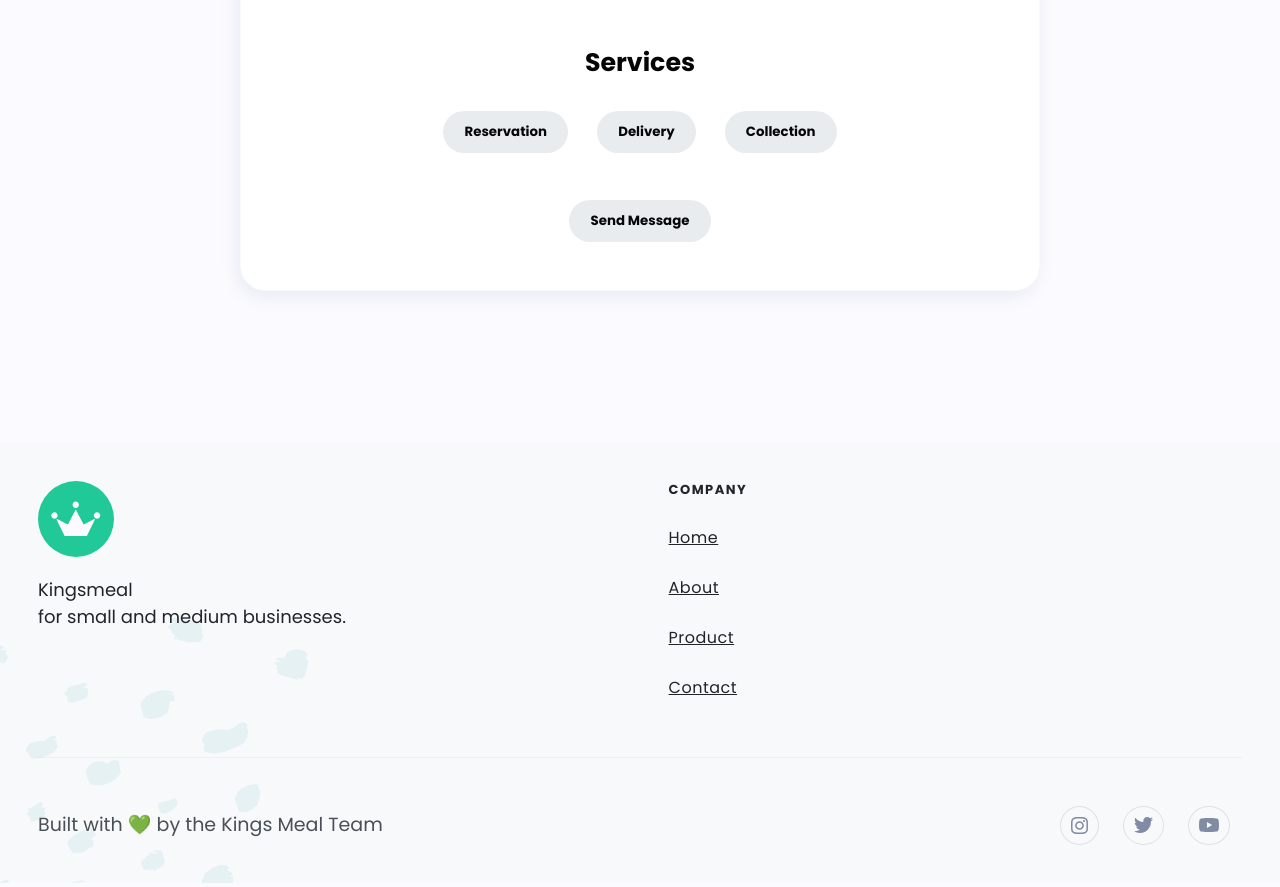
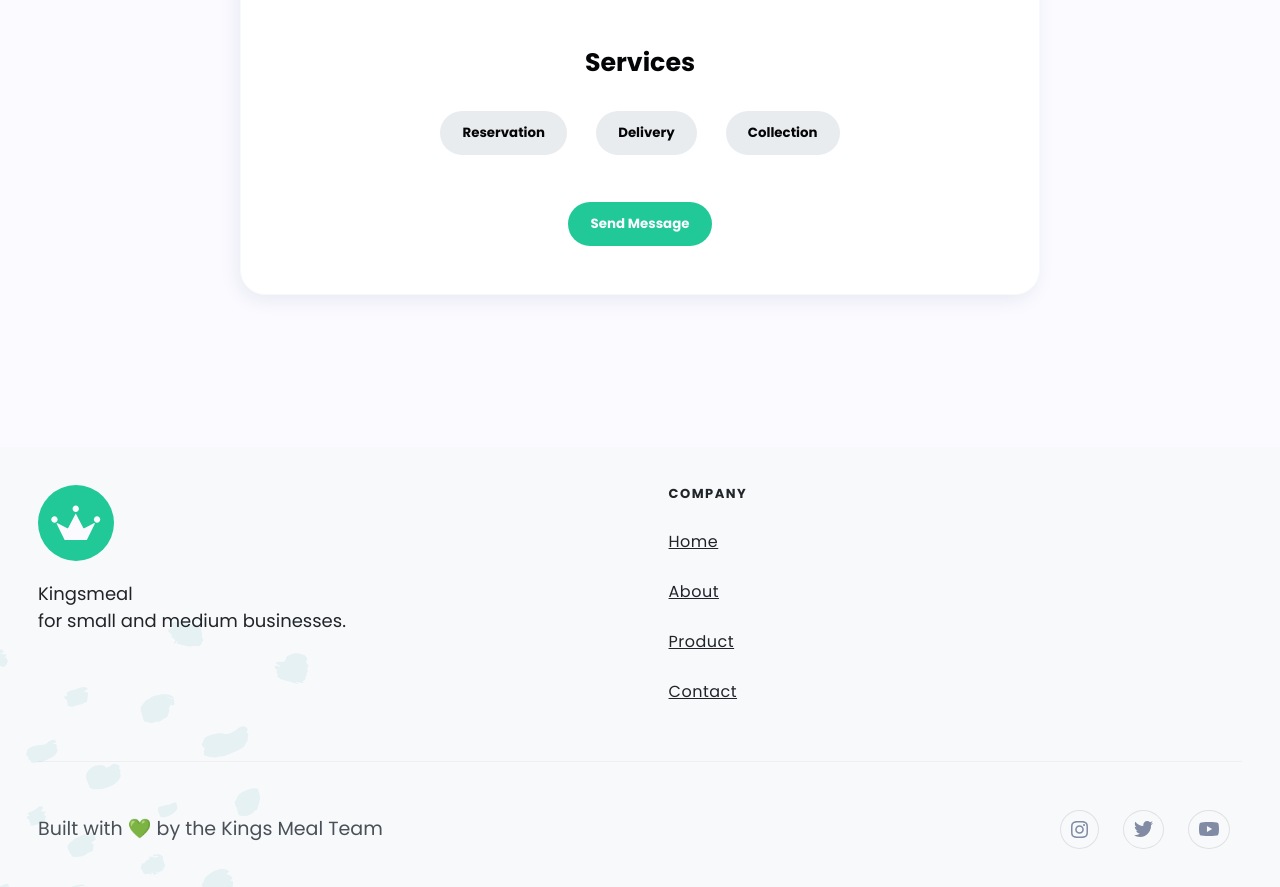
Before and after one commit to elitenoire/kingsmeal, a React (Create React App) app: page /contact in a window 1280 px wide. Shown: the part 950-1837 px from the top of the page. Built offline with nearby package versions, Linux system fonts and the light colour scheme.

Commit message:
button states

```diff
--- a/src/components/Content/Content.scss
+++ b/src/components/Content/Content.scss
@@ -28,6 +28,9 @@
             background-color: var(--primary3);
             transform: translateY(-2px);
             box-shadow: 0 0.5em 0.7em -0.3em rgba(black, 0.1);
+        }
+        &:active {
+            transform: translateY(-2px) scale(0.98);
         }
     }
 }
--- a/src/pages/Contact/Contact.js
+++ b/src/pages/Contact/Contact.js
@@ -60,13 +60,13 @@ export default function Contact() {
 
 					<div className="flex-buttons">
 						<div>
-							<button className="pill-button">Reservation</button>
+							<button className="pill-button tag">Reservation</button>
 						</div>
 						<div>
-							<button className="pill-button">Delivery</button>
+							<button className="pill-button tag">Delivery</button>
 						</div>
 						<div>
-							<button className="pill-button">Collection</button>
+							<button className="pill-button tag">Collection</button>
 						</div>
 					</div>
 
--- a/src/pages/Contact/contactus.css
+++ b/src/pages/Contact/contactus.css
@@ -56,7 +56,6 @@ button {
     border-radius: 4px;
     padding: 0.5em;
     border: none;
-    background-color: var(--oc-gray-2);
 }
 
 button,
@@ -106,20 +105,34 @@ textarea {
     border-radius: 50em;
     padding: 0.8em 1.6em;
     font-weight: 700;
-}
-button:hover {
+    cursor: pointer;
     background-color: var(--primary);
     color: var(--white);
-    cursor: pointer;
+    border: 1px solid transparent;
+    transition: transform 0.3s;
 }
-
+.pill-button:hover {
+    transform: translateY(-2px);
+    background-color: var(--primary3);
+}
+.pill-button:active {
+    transform: translateY(-2px) scale(0.95);
+    background-color: var(--primary3);
+}
+.pill-button.tag {
+    background-color: var(--oc-gray-2);
+    color: inherit;
+}
+.pill-button.tag:hover {
+    background-color: var(--primary0);
+    color: var(--primary6);
+}
 .title {
     display: block;
     font-weight: 600;
     margin-bottom: 2rem;
     font-size: var(--fs-md);
 }
-
 .form-divider {
     display: flex;
     width: 100%;
```
